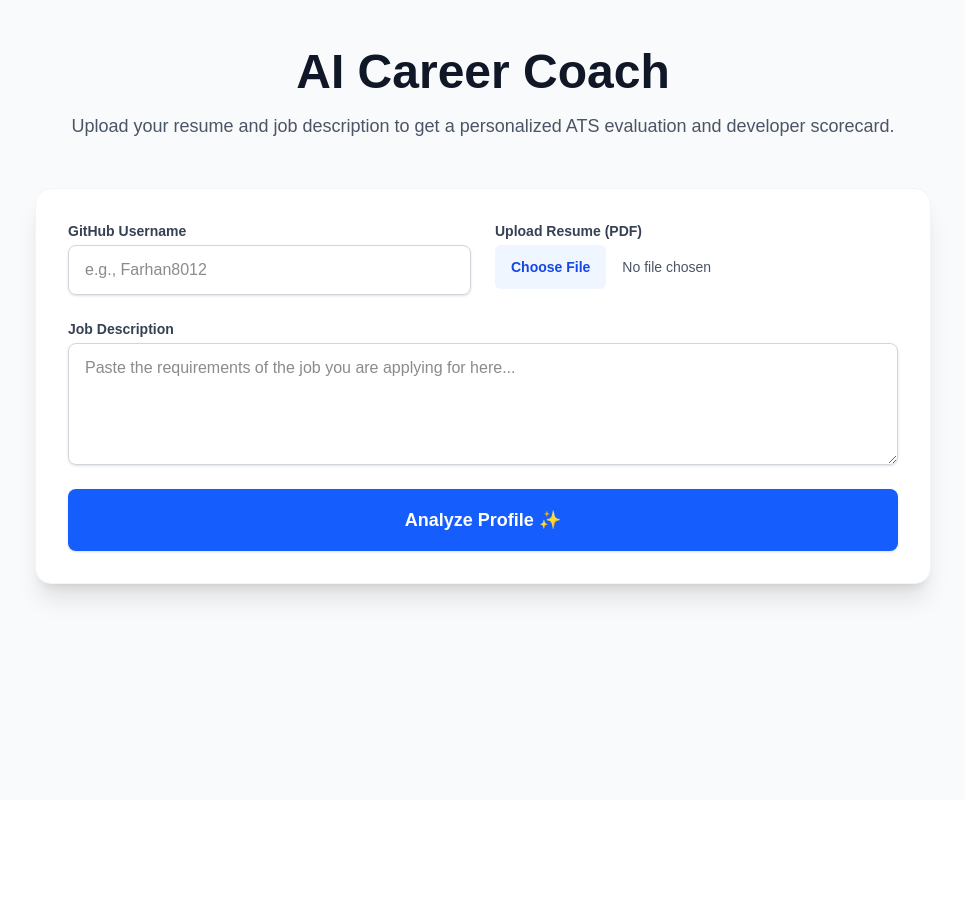
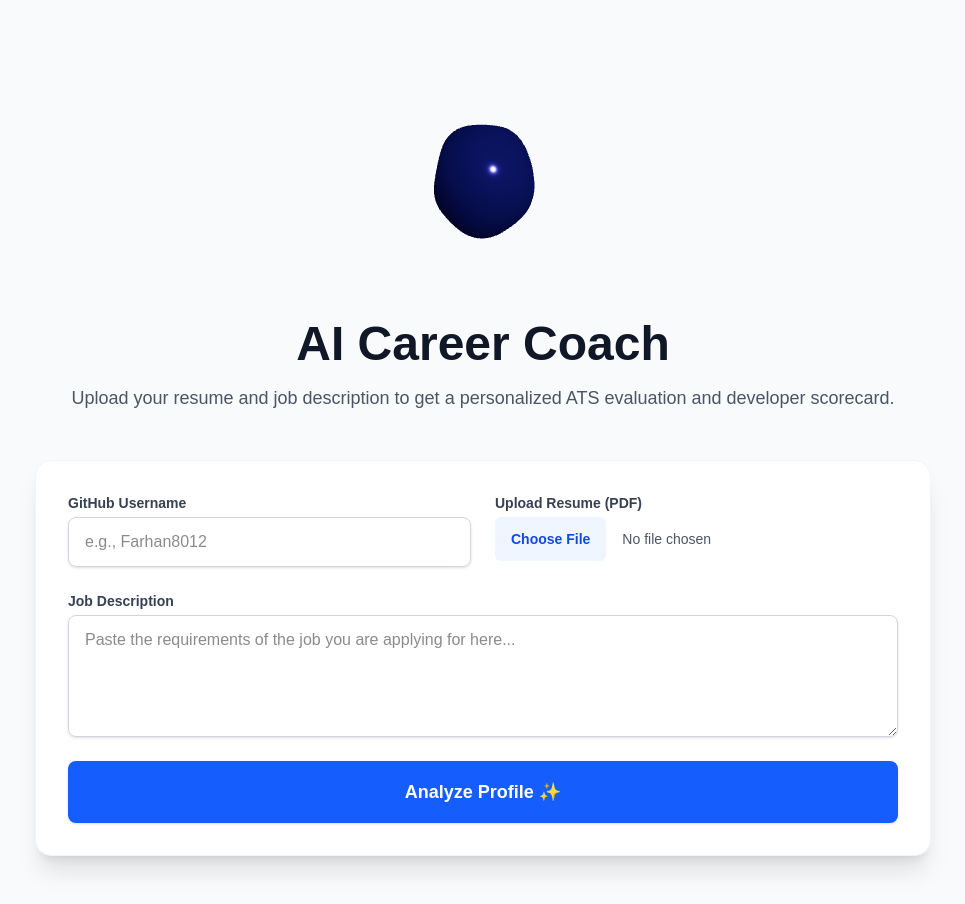
Before and after one commit to Farhan8012/ai-career-coach-frontend, a Next.js app: page / in a window 1280 px wide. Shown: the whole page, without its empty margins (157-1122 px from the left). Before the commit the page ends 800 px from the top, so only its background shows below. Built offline with nearby package versions, Linux system fonts and the light colour scheme.

Commit message:
Day 17: Added interactive 3D AI Core using React Three Fiber

```diff
--- a/app/page.tsx
+++ b/app/page.tsx
@@ -1,6 +1,32 @@
 "use client";
 import { useState } from "react";
-import { motion } from "framer-motion"; // NEW: Importing the animation library!
+import { motion } from "framer-motion";
+// NEW 3D IMPORTS:
+import { Canvas } from "@react-three/fiber";
+import { MeshDistortMaterial, Sphere, Float, OrbitControls } from "@react-three/drei";
+
+// NEW 3D COMPONENT: The morphing AI Core!
+function AIBrain() {
+  return (
+    <Canvas camera={{ position: [0, 0, 4] }}>
+      <ambientLight intensity={0.8} />
+      <directionalLight position={[2, 2, 5]} intensity={1.5} />
+      <OrbitControls enableZoom={false} />
+      <Float speed={2.5} rotationIntensity={1.5} floatIntensity={2}>
+        <Sphere args={[1.2, 64, 64]}>
+          <MeshDistortMaterial
+            color="#6366f1" // Indigo color to match the theme
+            attach="material"
+            distort={0.4} // How much it bubbles
+            speed={2}     // How fast it bubbles
+            roughness={0.1}
+            metalness={0.8}
+          />
+        </Sphere>
+      </Float>
+    </Canvas>
+  );
+}
 
 export default function Home() {
   const [githubUsername, setGithubUsername] = useState("");
@@ -149,13 +175,18 @@ export default function Home() {
     <main className="min-h-screen bg-gray-50 py-12 px-4 sm:px-6 lg:px-8 overflow-hidden">
       <div className="max-w-4xl mx-auto space-y-8">
 
-        {/* --- ANIMATED HEADER --- */}
+        {/* --- ANIMATED HEADER & 3D BRAIN --- */}
         <motion.div
           initial={{ opacity: 0, y: -20 }}
           animate={{ opacity: 1, y: 0 }}
           transition={{ duration: 0.6, ease: "easeOut" }}
-          className="text-center mb-12"
+          className="text-center mb-12 relative"
         >
+          {/* 3D Canvas Box */}
+          <div className="h-64 w-full flex justify-center items-center cursor-grab active:cursor-grabbing mb-4">
+            <AIBrain />
+          </div>
+
           <h1 className="text-4xl font-extrabold text-gray-900 sm:text-5xl">
             AI Career Coach
           </h1>
@@ -169,7 +200,7 @@ export default function Home() {
           initial={{ opacity: 0, scale: 0.95 }}
           animate={{ opacity: 1, scale: 1 }}
           transition={{ duration: 0.5, delay: 0.2 }}
-          className="bg-white shadow-xl rounded-2xl p-8 border border-gray-100"
+          className="bg-white shadow-xl rounded-2xl p-8 border border-gray-100 relative z-10"
         >
           <form className="space-y-6">
             <div className="grid grid-cols-1 md:grid-cols-2 gap-6">
--- a/package.json
+++ b/package.json
@@ -9,10 +9,13 @@
     "lint": "eslint"
   },
   "dependencies": {
+    "@react-three/drei": "^10.7.7",
+    "@react-three/fiber": "^9.5.0",
     "framer-motion": "^12.34.3",
     "next": "16.1.6",
     "react": "19.2.3",
-    "react-dom": "19.2.3"
+    "react-dom": "19.2.3",
+    "three": "^0.183.2"
   },
   "devDependencies": {
     "@tailwindcss/postcss": "^4",
```
Also changed, not shown: 1 other file (tests, documents, lock files or other folders).
